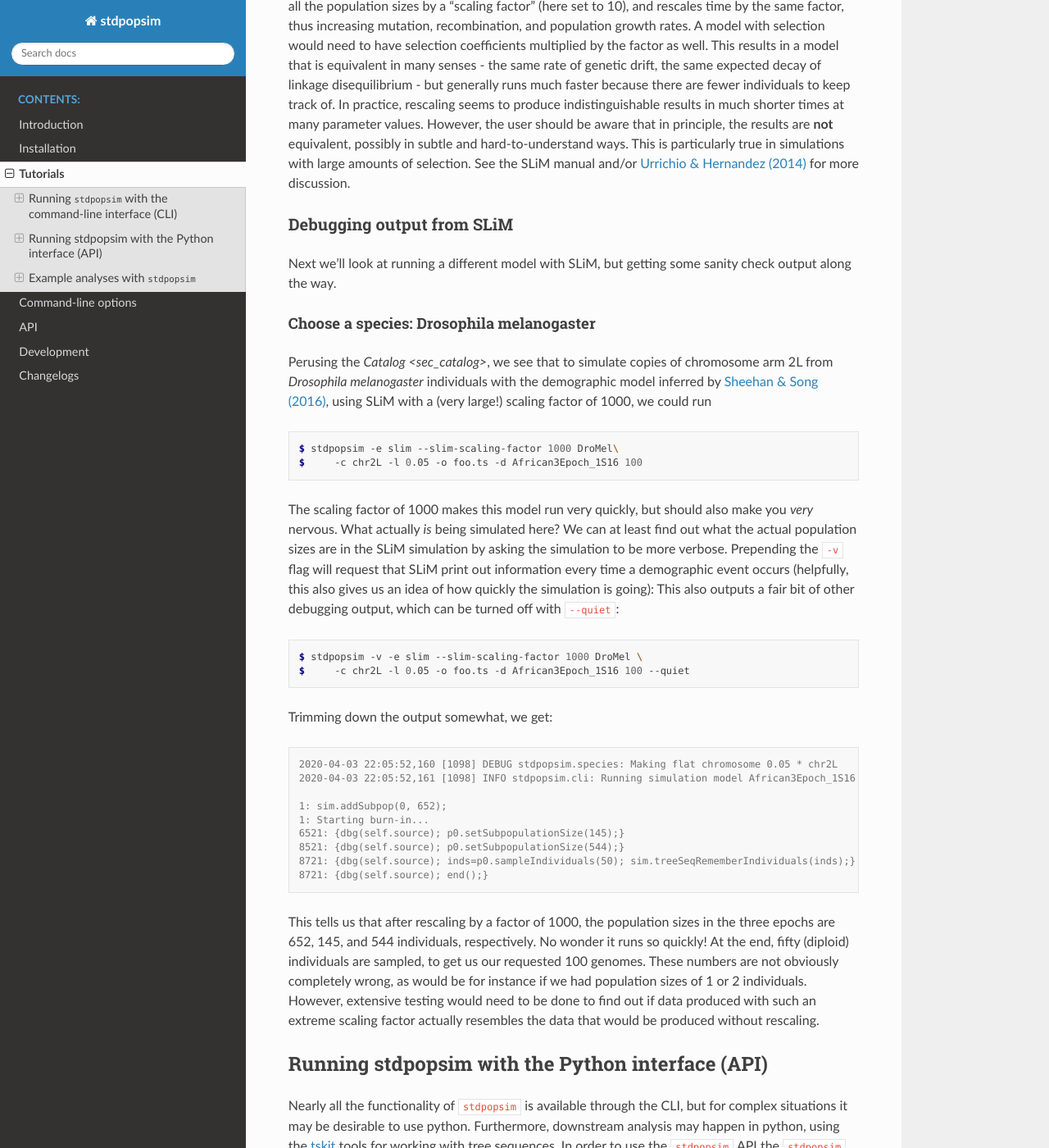
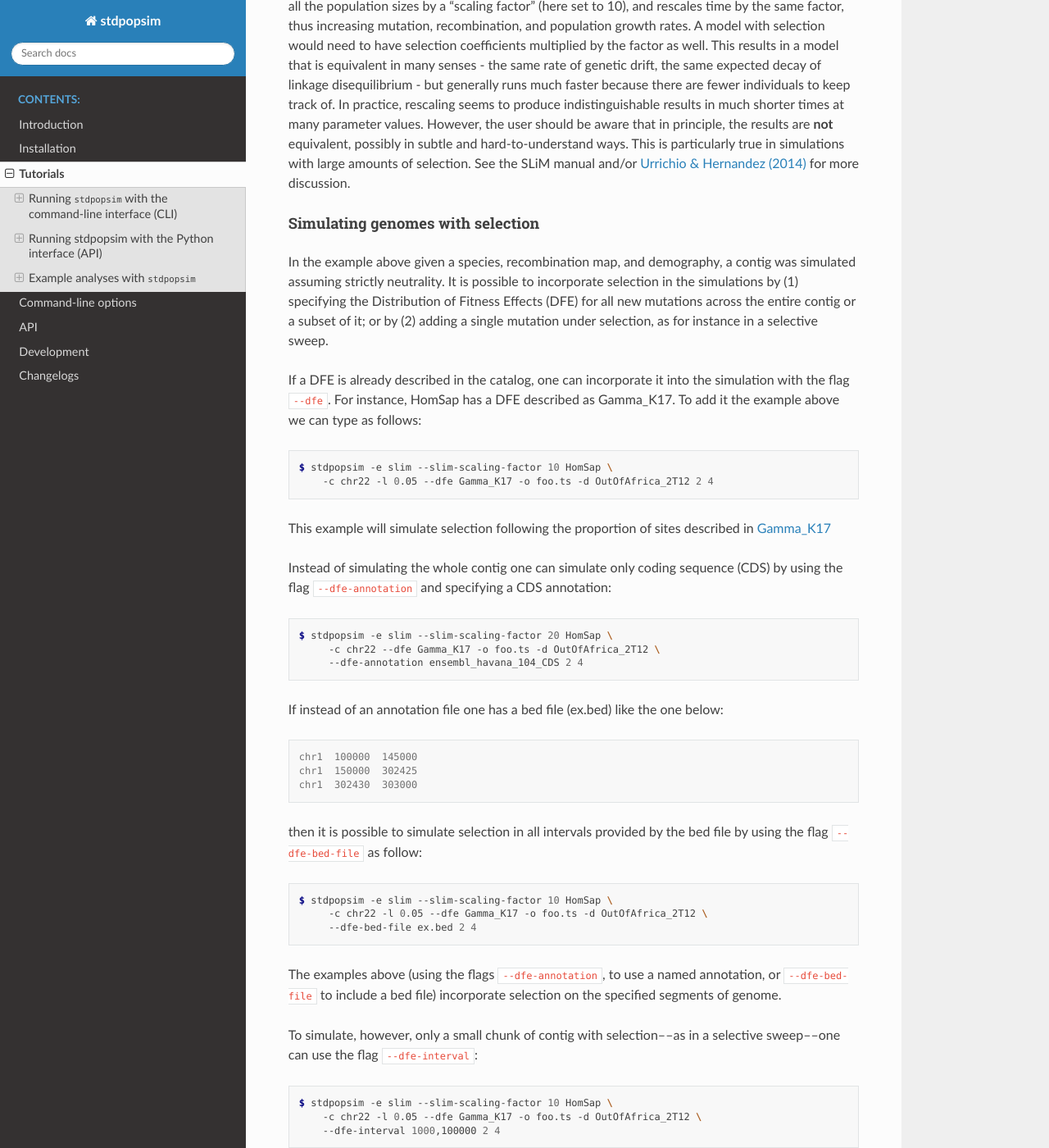
Before and after one commit to popsim-consortium/stdpopsim, a Sphinx documentation site: the page built from docs/tutorial.rst, in a window 1280 px wide and 1400 px high, scrolled down 4966 px. Shown: the whole window at 82% size. Built offline with Sphinx 7.4.7 and the Read the Docs theme 2.0.0, drawn with Linux system fonts in a browser that asks for light colours; pages that are not in the unit, such as notebooks, are missing from menus; some of the changed text lies outside the part shown.

Commit message:
Adding the selection examples to the CLI
I have not tested the examples yet, so I don't know if it is working.

added dfe bed file

Added the example in which --dfe-bed-file flag is used

added space

fixed pop size errors

Update docs/tutorial.rst

Co-authored-by: Peter Ralph <petrel.harp@gmail.com>

Update docs/tutorial.rst

Co-authored-by: Peter Ralph <petrel.harp@gmail.com>

Update docs/tutorial.rst

Co-authored-by: Peter Ralph <petrel.harp@gmail.com>

Update docs/tutorial.rst

Co-authored-by: Peter Ralph <petrel.harp@gmail.com>

Update docs/tutorial.rst

Co-authored-by: Peter Ralph <petrel.harp@gmail.com>

Update docs/tutorial.rst

Co-authored-by: Peter Ralph <petrel.harp@gmail.com>

Update docs/tutorial.rst

Co-authored-by: Peter Ralph <petrel.harp@gmail.com>

Update docs/tutorial.rst

Co-authored-by: Peter Ralph <petrel.harp@gmail.com>

Update docs/tutorial.rst

Co-authored-by: Peter Ralph <petrel.harp@gmail.com>

link to gamma

minor edits

small changes

small changes

```diff
--- a/docs/tutorial.rst
+++ b/docs/tutorial.rst
@@ -276,6 +276,69 @@ See the SLiM manual and/or
 `Urrichio & Hernandez (2014) <https://www.genetics.org/content/197/1/221.short>`__
 for more discussion.
 
+Simulating genomes with selection
+---------------------------------
+
+In the example above given a species, recombination map, and demography, a contig
+was simulated assuming strictly neutrality. It is possible to incorporate selection in the
+simulations by (1) specifying the Distribution of Fitness Effects (DFE) for all new mutations
+across the entire contig or a subset of it; or by (2) adding a single mutation under selection,
+as for instance in a selective sweep.
+
+If a DFE is already described in the catalog, one can incorporate it into the simulation
+with the flag ``--dfe``. For instance, HomSap has a DFE described as Gamma_K17.
+To add it the example above we can type as follows:
+
+.. code-block:: console
+
+    $ stdpopsim -e slim --slim-scaling-factor 10 HomSap \
+        -c chr22 -l 0.05 --dfe Gamma_K17 -o foo.ts -d OutOfAfrica_2T12 2 4
+
+This example will simulate selection following the proportion of sites described in `Gamma_K17 <https://popsim-consortium.github.io/stdpopsim-docs/main/catalog.html#sec_catalog_homsap_dfes_gamma_k17>`_
+
+Instead of simulating the whole contig one can simulate only coding sequence (CDS) by using the flag ``--dfe-annotation``
+and specifying a CDS annotation:
+
+.. code-block:: console
+
+    $ stdpopsim -e slim --slim-scaling-factor 20 HomSap \
+         -c chr22 --dfe Gamma_K17 -o foo.ts -d OutOfAfrica_2T12 \
+         --dfe-annotation ensembl_havana_104_CDS 2 4
+
+
+If instead of an annotation file one has a bed file (ex.bed) like the one below:
+
+.. code-block:: console
+
+     chr1  100000  145000
+     chr1  150000  302425
+     chr1  302430  303000
+
+then it is possible to simulate selection in all intervals provided by the bed file by using the flag
+``--dfe-bed-file`` as follow:
+
+.. code-block:: console
+
+    $ stdpopsim -e slim --slim-scaling-factor 10 HomSap \
+         -c chr22 -l 0.05 --dfe Gamma_K17 -o foo.ts -d OutOfAfrica_2T12 \
+         --dfe-bed-file ex.bed 2 4
+
+The examples above (using the flags ``--dfe-annotation``, to use a named annotation, or ``--dfe-bed-file`` to include a bed file)
+incorporate selection on the specified segments of genome.
+
+To simulate, however, only a small chunk of contig with selection––as in a selective sweep––one can use the flag
+``--dfe-interval``:
+
+.. code-block:: console
+
+    $ stdpopsim -e slim --slim-scaling-factor 10 HomSap \
+        -c chr22 -l 0.05 --dfe Gamma_K17 -o foo.ts -d OutOfAfrica_2T12 \
+        --dfe-interval 1000,100000 2 4
+
+The DFE defined by Gamma_K17 will be incorporated only in positions between 1000 and 100000.
+
+See also the python API to incorporate `selection <https://popsim-consortium.github.io/stdpopsim-docs/latest/tutorial.html#incorporating-selection>`__.
+
 
 Debugging output from SLiM
 ==========================
@@ -338,7 +401,6 @@ as would be for instance if we had population sizes of 1 or 2 individuals.
 However, extensive testing would need to be done to find out
 if data produced with such an extreme scaling factor
 actually resembles the data that would be produced without rescaling.
-
 
 .. _sec_python_tute:
 
```
Also changed, not shown: 1 other file.
